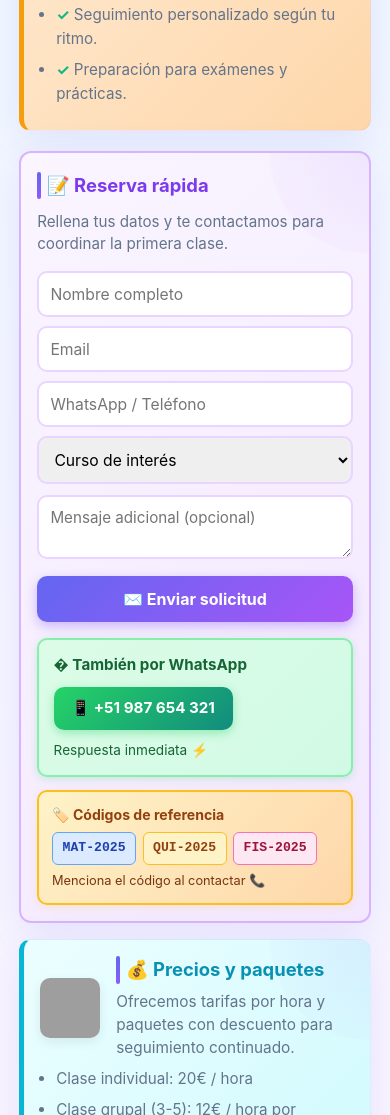
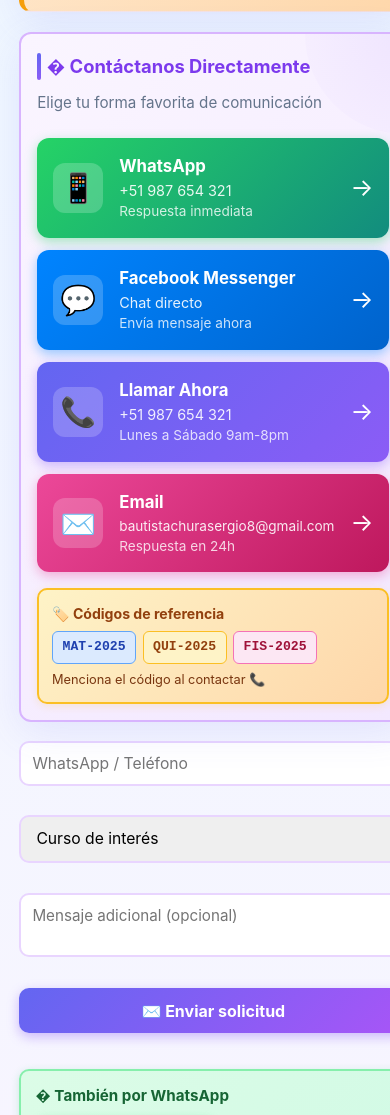
Before and after one commit to sergio321840/web-informativo, a plain HTML site: page paginadeinfomacion.html in a window 390 px wide. Shown: the part 1952-3067 px from the top of the page. Drawn offline with Linux system fonts and the light colour scheme; grey boxes are pictures that could not be loaded.

Commit message:
Replace form with direct contact buttons (WhatsApp, Facebook, Phone, Email)

```diff
--- a/paginadeinfomacion.html
+++ b/paginadeinfomacion.html
@@ -177,17 +177,65 @@
 
           <aside>
             <div class="card" style="background:linear-gradient(135deg, #faf5ff 0%, #f3e8ff 100%);border:2px solid #d8b4fe">
-              <h2 style="color:#7c3aed">📝 Reserva rápida</h2>
-              <p class="meta">Rellena tus datos y te contactamos para coordinar la primera clase.</p>
-              <!-- Formulario configurado para enviar a tu correo -->
-              <form action="https://formspree.io/f/YOUR_FORM_ID" method="POST">
-                <input type="hidden" name="_subject" value="Nueva solicitud de clase virtual">
-                <input type="hidden" name="_replyto" value="bautistachurasergio8@gmail.com">
-                <input type="hidden" name="_cc" value="bautistachurasergio8@gmail.com">
+              <h2 style="color:#7c3aed">� Contáctanos Directamente</h2>
+              <p class="meta" style="margin-bottom:1.5rem">Elige tu forma favorita de comunicación</p>
 
-                <input name="nombre" type="text" placeholder="Nombre completo" required style="width:100%;padding:.7rem;border-radius:10px;border:2px solid #e9d5ff;margin-bottom:.6rem;font-size:.98rem;transition:border .2s" onfocus="this.style.borderColor='#a855f7'" onblur="this.style.borderColor='#e9d5ff'">
+              <!-- WhatsApp -->
+              <a href="https://wa.me/51987654321?text=Hola,%20quiero%20información%20sobre%20clases%20de%20refuerzo" target="_blank" style="display:flex;align-items:center;gap:1rem;padding:1rem;background:linear-gradient(135deg,#25d366,#128c7e);border-radius:12px;text-decoration:none;color:white;margin-bottom:.8rem;box-shadow:0 4px 12px rgba(37,211,102,0.4);transition:all .3s" onmouseover="this.style.transform='translateX(5px)';this.style.boxShadow='0 6px 16px rgba(37,211,102,0.5)'" onmouseout="this.style.transform='translateX(0)';this.style.boxShadow='0 4px 12px rgba(37,211,102,0.4)'">
+                <div style="width:50px;height:50px;background:rgba(255,255,255,0.2);border-radius:12px;display:flex;align-items:center;justify-content:center;font-size:1.8rem">📱</div>
+                <div style="flex:1;text-align:left">
+                  <div style="font-weight:700;font-size:1.05rem">WhatsApp</div>
+                  <div style="font-size:.9rem;opacity:.9">+51 987 654 321</div>
+                  <div style="font-size:.85rem;opacity:.8">Respuesta inmediata</div>
+                </div>
+                <div style="font-size:1.5rem">→</div>
+              </a>
 
-                <input name="email" type="email" placeholder="Email" required style="width:100%;padding:.7rem;border-radius:10px;border:2px solid #e9d5ff;margin-bottom:.6rem;font-size:.98rem;transition:border .2s" onfocus="this.style.borderColor='#a855f7'" onblur="this.style.borderColor='#e9d5ff'">
+              <!-- Facebook Messenger -->
+              <a href="https://m.me/TU_PAGINA_FACEBOOK" target="_blank" style="display:flex;align-items:center;gap:1rem;padding:1rem;background:linear-gradient(135deg,#0084ff,#0063cc);border-radius:12px;text-decoration:none;color:white;margin-bottom:.8rem;box-shadow:0 4px 12px rgba(0,132,255,0.4);transition:all .3s" onmouseover="this.style.transform='translateX(5px)';this.style.boxShadow='0 6px 16px rgba(0,132,255,0.5)'" onmouseout="this.style.transform='translateX(0)';this.style.boxShadow='0 4px 12px rgba(0,132,255,0.4)'">
+                <div style="width:50px;height:50px;background:rgba(255,255,255,0.2);border-radius:12px;display:flex;align-items:center;justify-content:center;font-size:1.8rem">💬</div>
+                <div style="flex:1;text-align:left">
+                  <div style="font-weight:700;font-size:1.05rem">Facebook Messenger</div>
+                  <div style="font-size:.9rem;opacity:.9">Chat directo</div>
+                  <div style="font-size:.85rem;opacity:.8">Envía mensaje ahora</div>
+                </div>
+                <div style="font-size:1.5rem">→</div>
+              </a>
+
+              <!-- Teléfono -->
+              <a href="tel:+51987654321" style="display:flex;align-items:center;gap:1rem;padding:1rem;background:linear-gradient(135deg,#6366f1,#8b5cf6);border-radius:12px;text-decoration:none;color:white;margin-bottom:.8rem;box-shadow:0 4px 12px rgba(139,92,246,0.4);transition:all .3s" onmouseover="this.style.transform='translateX(5px)';this.style.boxShadow='0 6px 16px rgba(139,92,246,0.5)'" onmouseout="this.style.transform='translateX(0)';this.style.boxShadow='0 4px 12px rgba(139,92,246,0.4)'">
+                <div style="width:50px;height:50px;background:rgba(255,255,255,0.2);border-radius:12px;display:flex;align-items:center;justify-content:center;font-size:1.8rem">📞</div>
+                <div style="flex:1;text-align:left">
+                  <div style="font-weight:700;font-size:1.05rem">Llamar Ahora</div>
+                  <div style="font-size:.9rem;opacity:.9">+51 987 654 321</div>
+                  <div style="font-size:.85rem;opacity:.8">Lunes a Sábado 9am-8pm</div>
+                </div>
+                <div style="font-size:1.5rem">→</div>
+              </a>
+
+              <!-- Email -->
+              <a href="mailto:bautistachurasergio8@gmail.com?subject=Consulta%20sobre%20clases%20de%20refuerzo&body=Hola,%20quisiera%20información%20sobre%20las%20clases%20de%20refuerzo." style="display:flex;align-items:center;gap:1rem;padding:1rem;background:linear-gradient(135deg,#ec4899,#be185d);border-radius:12px;text-decoration:none;color:white;box-shadow:0 4px 12px rgba(236,72,153,0.4);transition:all .3s" onmouseover="this.style.transform='translateX(5px)';this.style.boxShadow='0 6px 16px rgba(236,72,153,0.5)'" onmouseout="this.style.transform='translateX(0)';this.style.boxShadow='0 4px 12px rgba(236,72,153,0.4)'">
+                <div style="width:50px;height:50px;background:rgba(255,255,255,0.2);border-radius:12px;display:flex;align-items:center;justify-content:center;font-size:1.8rem">✉️</div>
+                <div style="flex:1;text-align:left">
+                  <div style="font-weight:700;font-size:1.05rem">Email</div>
+                  <div style="font-size:.85rem;opacity:.9">bautistachurasergio8@gmail.com</div>
+                  <div style="font-size:.85rem;opacity:.8">Respuesta en 24h</div>
+                </div>
+                <div style="font-size:1.5rem">→</div>
+              </a>
+
+              <!-- Reference codes box -->
+              <div style="margin-top:1rem;padding:.8rem;background:linear-gradient(135deg,#fef3c7,#fed7aa);border-radius:10px;border:2px solid #fbbf24;box-shadow:0 2px 8px rgba(251,191,36,0.2)">
+                <p style="margin:0 0 .4rem 0;font-size:.88rem;font-weight:700;color:#92400e">🏷️ Códigos de referencia</p>
+                <div style="display:flex;gap:.4rem;flex-wrap:wrap">
+                  <span style="background:#dbeafe;color:#1e40af;padding:.35rem .6rem;border-radius:6px;font-family:monospace;font-size:.82rem;font-weight:700;border:1px solid #60a5fa">MAT-2025</span>
+                  <span style="background:#fef3c7;color:#92400e;padding:.35rem .6rem;border-radius:6px;font-family:monospace;font-size:.82rem;font-weight:700;border:1px solid #fbbf24">QUI-2025</span>
+                  <span style="background:#fce7f3;color:#9f1239;padding:.35rem .6rem;border-radius:6px;font-family:monospace;font-size:.82rem;font-weight:700;border:1px solid #f472b6">FIS-2025</span>
+                </div>
+                <p style="margin:.4rem 0 0;font-size:.8rem;color:#78350f">Menciona el código al contactar 📞</p>
+              </div>
+            </div>
+          </aside>
 
                 <input name="telefono" type="tel" placeholder="WhatsApp / Teléfono" style="width:100%;padding:.7rem;border-radius:10px;border:2px solid #e9d5ff;margin-bottom:.6rem;font-size:.98rem;transition:border .2s" onfocus="this.style.borderColor='#a855f7'" onblur="this.style.borderColor='#e9d5ff'">
 
@@ -210,7 +258,8 @@
                 <p style="margin:.6rem 0 0;font-size:.85rem;color:#166534">Respuesta inmediata ⚡</p>
               </div>
 
-              <div style="margin-top:.8rem;padding:.8rem;background:linear-gradient(135deg,#fef3c7,#fed7aa);border-radius:10px;border:2px solid #fbbf24;box-shadow:0 2px 8px rgba(251,191,36,0.2)">
+              <!-- Reference codes box -->
+              <div style="margin-top:1rem;padding:.8rem;background:linear-gradient(135deg,#fef3c7,#fed7aa);border-radius:10px;border:2px solid #fbbf24;box-shadow:0 2px 8px rgba(251,191,36,0.2)">
                 <p style="margin:0 0 .4rem 0;font-size:.88rem;font-weight:700;color:#92400e">🏷️ Códigos de referencia</p>
                 <div style="display:flex;gap:.4rem;flex-wrap:wrap">
                   <span style="background:#dbeafe;color:#1e40af;padding:.35rem .6rem;border-radius:6px;font-family:monospace;font-size:.82rem;font-weight:700;border:1px solid #60a5fa">MAT-2025</span>
```
